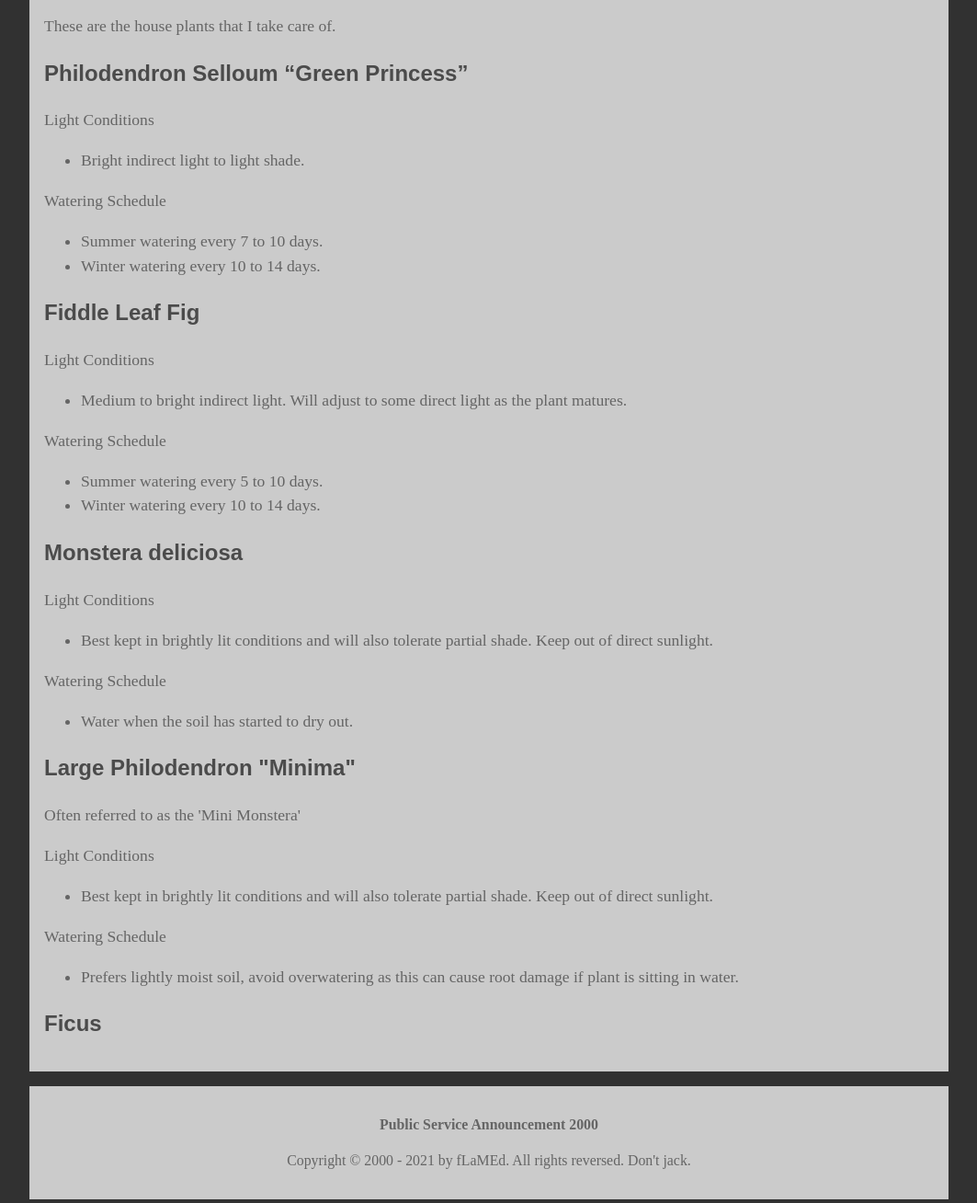
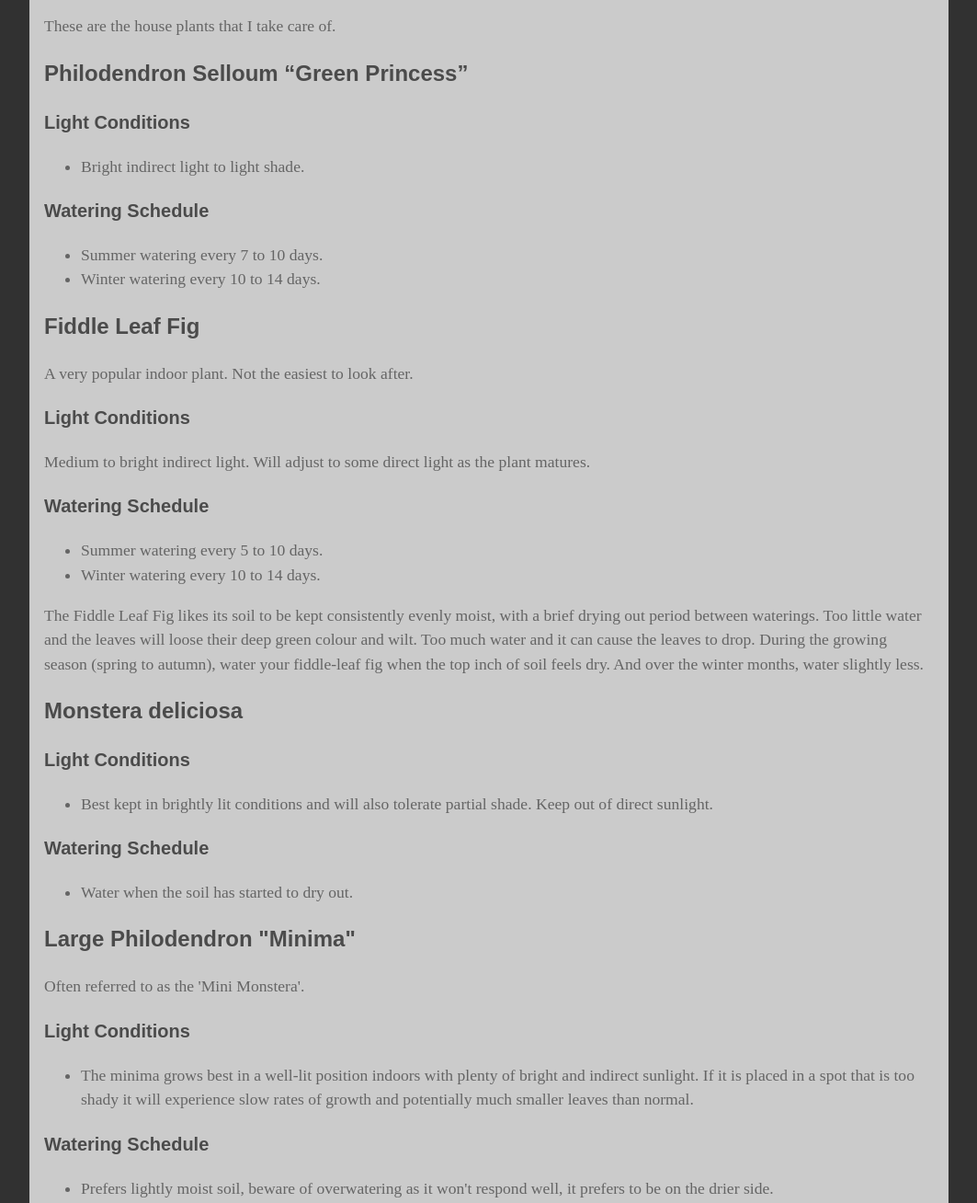
Before and after one commit to flamedfury/old-flamedfury.com, an Eleventy site: page src/plants.md in a window 1280 px wide. Shown: the part 514-1822 px from the top of the page at 92% size, without its empty margins (108-1171 px from the left). Built offline with nearby package versions, Linux system fonts and the light colour scheme; Eleventy itself is replaced by a stand-in of ours; files that its build step writes are made by us from their sources.

```diff
--- a/src/plants.md
+++ b/src/plants.md
@@ -9,35 +9,39 @@
 These are the house plants that I take care of.
 
 ## Philodendron Selloum “Green Princess”
-Light Conditions
+### Light Conditions
 - Bright indirect light to light shade.
 
-Watering Schedule
+### Watering Schedule
 - Summer watering every 7 to 10 days.
 - Winter watering every 10 to 14 days.
 
 ## Fiddle Leaf Fig
-Light Conditions
-- Medium to bright indirect light. Will adjust to some direct light as the plant matures.
+A very popular indoor plant. Not the easiest to look after.
 
-Watering Schedule
+### Light Conditions
+Medium to bright indirect light. Will adjust to some direct light as the plant matures.
+
+### Watering Schedule
 - Summer watering every 5 to 10 days.
 - Winter watering every 10 to 14 days.
 
+The Fiddle Leaf Fig likes its soil to be kept consistently evenly moist, with a brief drying out period between waterings. Too little water and the leaves will loose their deep green colour and wilt. Too much water and it can cause the leaves to drop. During the growing season (spring to autumn), water your fiddle-leaf fig when the top inch of soil feels dry. And over the winter months, water slightly less.
+
 ## Monstera deliciosa
-Light Conditions
+### Light Conditions
 - Best kept in brightly lit conditions and will also tolerate partial shade. Keep out of direct sunlight.
 
-Watering Schedule
+### Watering Schedule
 - Water when the soil has started to dry out.
 
 ## Large Philodendron "Minima"
-Often referred to as the 'Mini Monstera'
+Often referred to as the 'Mini Monstera'.
 
-Light Conditions
-- Best kept in brightly lit conditions and will also tolerate partial shade. Keep out of direct sunlight.
+### Light Conditions
+- The minima grows best in a well-lit position indoors with plenty of bright and indirect sunlight. If it is placed in a spot that is too shady it will experience slow rates of growth and potentially much smaller leaves than normal.
 
-Watering Schedule
-- Prefers lightly moist soil, avoid overwatering as this can cause root damage if plant is sitting in water.
+### Watering Schedule
+- Prefers lightly moist soil, beware of overwatering as it won't respond well, it prefers to be on the drier side.
 
 ## Ficus
```
Also changed, not shown: src/gameshelf/cities-skylines.md (+8 -1 lines).
